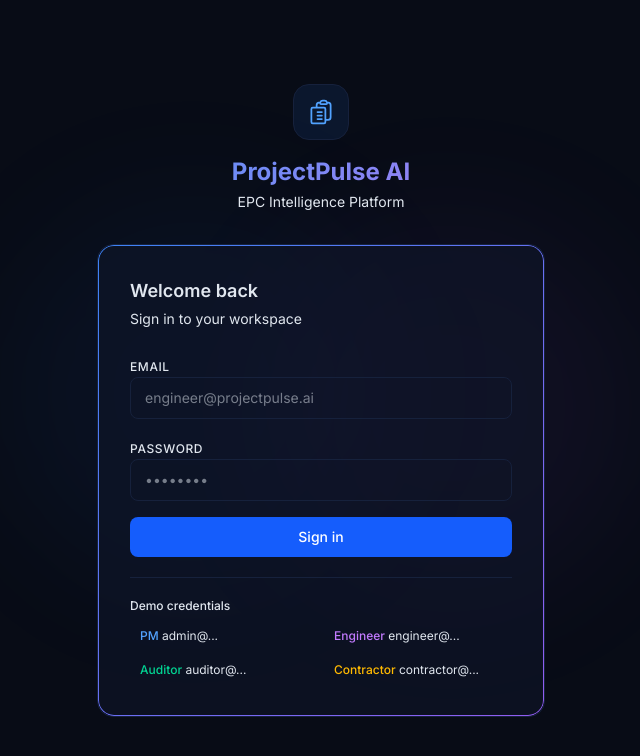
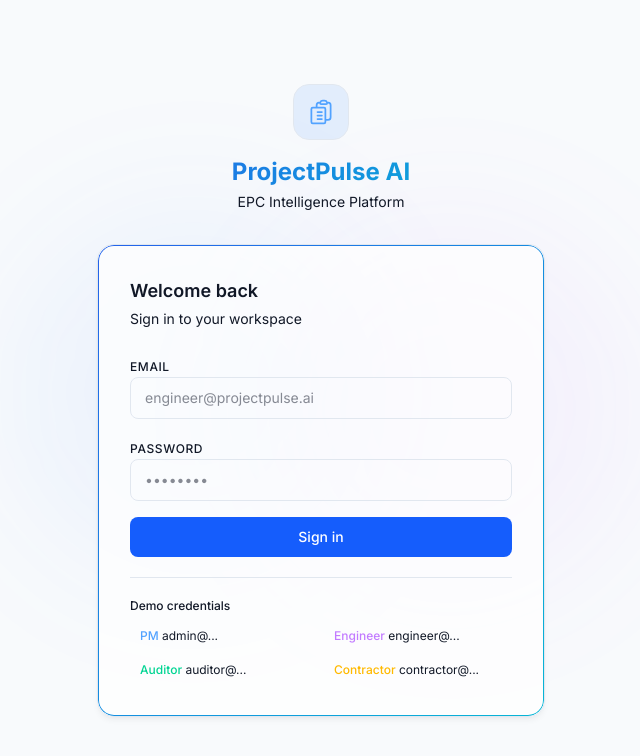
Before and after one commit to user73730102/ProjectPulse.ai, a Next.js app in the folder frontend/: page /login in a window 1280 px wide. Shown: the top 756 px of the page, without its empty margins (319-959 px from the left). Built offline with nearby package versions, Linux system fonts and the light colour scheme; no server answers.

Commit message:
refactor: apply professional light mode theme from user palette

```diff
--- a/frontend/src/app/globals.css
+++ b/frontend/src/app/globals.css
@@ -4,30 +4,39 @@
 @custom-variant dark (&:is(.dark *));
 
 :root {
-  --background: 222 47% 6%;
-  --foreground: 213 31% 91%;
-  --card: 222 47% 9%;
-  --card-foreground: 213 31% 91%;
-  --popover: 222 47% 9%;
-  --popover-foreground: 213 31% 91%;
-  --primary: 217 91% 60%;
-  --primary-foreground: 222 47% 6%;
-  --secondary: 222 47% 14%;
-  --secondary-foreground: 213 31% 91%;
-  --muted: 222 47% 14%;
-  --muted-foreground: 215 20% 55%;
-  --accent: 262 83% 65%;
-  --accent-foreground: 222 47% 6%;
-  --destructive: 0 72% 51%;
-  --destructive-foreground: 213 31% 91%;
-  --border: 222 47% 16%;
-  --input: 222 47% 14%;
-  --ring: 217 91% 60%;
+  /* User requested palette mapping to HSL */
+  --background: 210 40% 98%;      /* #F8FAFC - Background */
+  --foreground: 221 39% 11%;      /* #111827 - Text Primary */
+
+  --card: 0 0% 100%;              /* #FFFFFF - Surface */
+  --card-foreground: 221 39% 11%;
+
+  --popover: 0 0% 100%;
+  --popover-foreground: 221 39% 11%;
+
+  --primary: 221 83% 53%;         /* #2563EB - Primary */
+  --primary-foreground: 0 0% 100%;
+
+  --secondary: 214 32% 91%;       /* #E2E8F0 - Border (used for subtle bg) */
+  --secondary-foreground: 221 39% 11%;
+
+  --muted: 214 32% 91%;
+  --muted-foreground: 215 16% 47%;/* #64748B - Text Secondary */
+
+  --accent: 189 94% 43%;          /* #06B6D4 - Accent */
+  --accent-foreground: 0 0% 100%;
+
+  --destructive: 0 84% 60%;       /* #EF4444 - Error */
+  --destructive-foreground: 0 0% 100%;
+
+  --border: 214 32% 91%;          /* #E2E8F0 - Border */
+  --input: 214 32% 91%;
+  --ring: 221 83% 53%;
   --radius: 0.75rem;
 
   /* Custom tokens */
-  --sidebar-bg: 222 47% 7%;
-  --glow-blue: rgba(59, 130, 246, 0.15);
+  --sidebar-bg: 222 47% 11%;      /* #0F172A - Navigation */
+  --glow-blue: rgba(37, 99, 235, 0.15);
   --glow-purple: rgba(139, 92, 246, 0.15);
 }
 
@@ -50,12 +59,13 @@ body {
 ::-webkit-scrollbar-thumb { background: hsl(var(--border)); border-radius: 3px; }
 ::-webkit-scrollbar-thumb:hover { background: hsl(var(--muted-foreground)); }
 
-/* ── Glassmorphism card ──────────────────────────────────── */
+/* ── Glassmorphism card (Updated for light mode) ────────── */
 .glass {
-  background: rgba(15, 23, 42, 0.6);
+  background: rgba(255, 255, 255, 0.7);
   backdrop-filter: blur(16px);
   -webkit-backdrop-filter: blur(16px);
   border: 1px solid hsl(var(--border));
+  box-shadow: 0 4px 6px -1px rgba(0, 0, 0, 0.05), 0 2px 4px -1px rgba(0, 0, 0, 0.03);
 }
 
 /* ── Glow effects ───────────────────────────────────────── */
@@ -68,7 +78,7 @@ body {
 
 /* ── Gradient text ──────────────────────────────────────── */
 .gradient-text {
-  background: linear-gradient(135deg, hsl(217 91% 65%) 0%, hsl(262 83% 72%) 100%);
+  background: linear-gradient(135deg, hsl(221 83% 53%) 0%, hsl(189 94% 43%) 100%);
   -webkit-background-clip: text;
   -webkit-text-fill-color: transparent;
   background-clip: text;
@@ -84,7 +94,7 @@ body {
   inset: 0;
   border-radius: inherit;
   padding: 1px;
-  background: linear-gradient(135deg, hsl(217 91% 60%), hsl(262 83% 65%));
+  background: linear-gradient(135deg, hsl(221 83% 53%), hsl(189 94% 43%));
   -webkit-mask: linear-gradient(#fff 0 0) content-box, linear-gradient(#fff 0 0);
   mask: linear-gradient(#fff 0 0) content-box, linear-gradient(#fff 0 0);
   -webkit-mask-composite: xor;
@@ -92,7 +102,7 @@ body {
   pointer-events: none;
 }
 
-/* ── Sidebar nav item ───────────────────────────────────── */
+/* ── Sidebar nav item (Explicitly dark) ─────────────────── */
 .nav-item {
   display: flex;
   align-items: center;
@@ -101,28 +111,28 @@ body {
   border-radius: 0.625rem;
   font-size: 0.875rem;
   font-weight: 500;
-  color: hsl(var(--muted-foreground));
+  color: #94a3b8; /* slate-400 */
   transition: all 0.15s ease;
   cursor: pointer;
   text-decoration: none;
 }
 .nav-item:hover {
-  background: hsl(var(--secondary));
-  color: hsl(var(--foreground));
+  background: rgba(255, 255, 255, 0.1);
+  color: #ffffff;
 }
 .nav-item.active {
-  background: hsl(217 91% 60% / 0.15);
-  color: hsl(217 91% 65%);
-  border: 1px solid hsl(217 91% 60% / 0.25);
+  background: hsl(221 83% 53% / 0.15);
+  color: hsl(221 83% 65%);
+  border: 1px solid hsl(221 83% 53% / 0.25);
 }
 
 /* ── Status badges ───────────────────────────────────────── */
-.badge-critical { background: hsl(0 72% 51% / 0.15); color: hsl(0 72% 65%); border-color: hsl(0 72% 51% / 0.3); }
-.badge-major    { background: hsl(38 92% 50% / 0.15); color: hsl(38 92% 65%); border-color: hsl(38 92% 50% / 0.3); }
-.badge-minor    { background: hsl(48 96% 53% / 0.15); color: hsl(48 96% 60%); border-color: hsl(48 96% 53% / 0.3); }
-.badge-approved { background: hsl(142 71% 45% / 0.15); color: hsl(142 71% 55%); border-color: hsl(142 71% 45% / 0.3); }
-.badge-draft    { background: hsl(215 20% 55% / 0.15); color: hsl(215 20% 65%); border-color: hsl(215 20% 55% / 0.3); }
-.badge-pending  { background: hsl(217 91% 60% / 0.15); color: hsl(217 91% 65%); border-color: hsl(217 91% 60% / 0.3); }
+.badge-critical { background: hsl(0 84% 60% / 0.15); color: hsl(0 84% 50%); border-color: hsl(0 84% 60% / 0.3); }
+.badge-major    { background: hsl(38 92% 50% / 0.15); color: hsl(38 92% 45%); border-color: hsl(38 92% 50% / 0.3); }
+.badge-minor    { background: hsl(48 96% 53% / 0.15); color: hsl(48 96% 40%); border-color: hsl(48 96% 53% / 0.3); }
+.badge-approved { background: hsl(160 84% 39% / 0.15); color: hsl(160 84% 35%); border-color: hsl(160 84% 39% / 0.3); }
+.badge-draft    { background: hsl(215 16% 47% / 0.15); color: hsl(215 16% 40%); border-color: hsl(215 16% 47% / 0.3); }
+.badge-pending  { background: hsl(221 83% 53% / 0.15); color: hsl(221 83% 45%); border-color: hsl(221 83% 53% / 0.3); }
 
 /* ── Shimmer loading effect ─────────────────────────────── */
 @keyframes shimmer {
@@ -130,15 +140,15 @@ body {
   100% { background-position: 200% 0; }
 }
 .shimmer {
-  background: linear-gradient(90deg, hsl(var(--card)) 25%, hsl(var(--secondary)) 50%, hsl(var(--card)) 75%);
+  background: linear-gradient(90deg, hsl(var(--secondary)) 25%, hsl(var(--card)) 50%, hsl(var(--secondary)) 75%);
   background-size: 200% 100%;
   animation: shimmer 1.5s infinite;
 }
 
 /* ── Chat bubble ─────────────────────────────────────────── */
 .chat-user {
-  background: hsl(217 91% 60% / 0.15);
-  border: 1px solid hsl(217 91% 60% / 0.25);
+  background: hsl(221 83% 53% / 0.1);
+  border: 1px solid hsl(221 83% 53% / 0.2);
   border-radius: 1rem 1rem 0.25rem 1rem;
 }
 .chat-ai {
@@ -149,8 +159,8 @@ body {
 
 /* ── Pulse animation for AI running ─────────────────────── */
 @keyframes pulse-glow {
-  0%, 100% { opacity: 0.6; box-shadow: 0 0 8px hsl(217 91% 60% / 0.4); }
-  50% { opacity: 1; box-shadow: 0 0 20px hsl(217 91% 60% / 0.8); }
+  0%, 100% { opacity: 0.6; box-shadow: 0 0 8px hsl(221 83% 53% / 0.4); }
+  50% { opacity: 1; box-shadow: 0 0 20px hsl(221 83% 53% / 0.8); }
 }
 .pulse-glow { animation: pulse-glow 1.5s ease-in-out infinite; }
 
--- a/frontend/src/components/Sidebar.tsx
+++ b/frontend/src/components/Sidebar.tsx
@@ -115,15 +115,15 @@ export default function Sidebar() {
             </svg>
           </div>
           <div>
-            <p className="text-sm font-bold text-foreground leading-tight">ProjectPulse</p>
-            <p className="text-[10px] text-muted-foreground leading-tight">EPC Intelligence</p>
+            <p className="text-sm font-bold text-white leading-tight">ProjectPulse</p>
+            <p className="text-[10px] text-slate-400 leading-tight">EPC Intelligence</p>
           </div>
         </div>
       </div>
 
       {/* Nav */}
       <nav className="flex-1 px-3 py-4 space-y-0.5 overflow-y-auto">
-        <p className="text-[10px] font-semibold text-muted-foreground uppercase tracking-wider px-2 mb-2">Navigation</p>
+        <p className="text-[10px] font-semibold text-slate-400 uppercase tracking-wider px-2 mb-2">Navigation</p>
         {NAV_ITEMS.filter(item => !item.roles || (user && item.roles.includes(user.role))).map((item) => (
           <Link
             key={item.href}
@@ -149,13 +149,13 @@ export default function Sidebar() {
               {user.full_name?.[0] || user.email[0].toUpperCase()}
             </div>
             <div className="flex-1 min-w-0">
-              <p className="text-xs font-medium text-foreground truncate">{user.full_name || user.email}</p>
-              <span className={`text-[10px] font-semibold px-1.5 py-0.5 rounded-full ${ROLE_COLORS[user.role] || "text-muted-foreground"}`}>
+              <p className="text-xs font-medium text-white truncate">{user.full_name || user.email}</p>
+              <span className={`text-[10px] font-semibold px-1.5 py-0.5 rounded-full ${ROLE_COLORS[user.role] || "text-slate-400"}`}>
                 {user.role.toUpperCase()}
               </span>
             </div>
             <button onClick={logout} title="Sign out"
-              className="p-1 rounded-md text-muted-foreground hover:text-foreground hover:bg-secondary transition-colors">
+              className="p-1 rounded-md text-slate-400 hover:text-white hover:bg-white/10 transition-colors">
               <svg className="w-3.5 h-3.5" fill="none" viewBox="0 0 24 24" stroke="currentColor">
                 <path strokeLinecap="round" strokeLinejoin="round" strokeWidth={2} d="M17 16l4-4m0 0l-4-4m4 4H7m6 4v1a3 3 0 01-3 3H6a3 3 0 01-3-3V7a3 3 0 013-3h4a3 3 0 013 3v1" />
               </svg>
```
